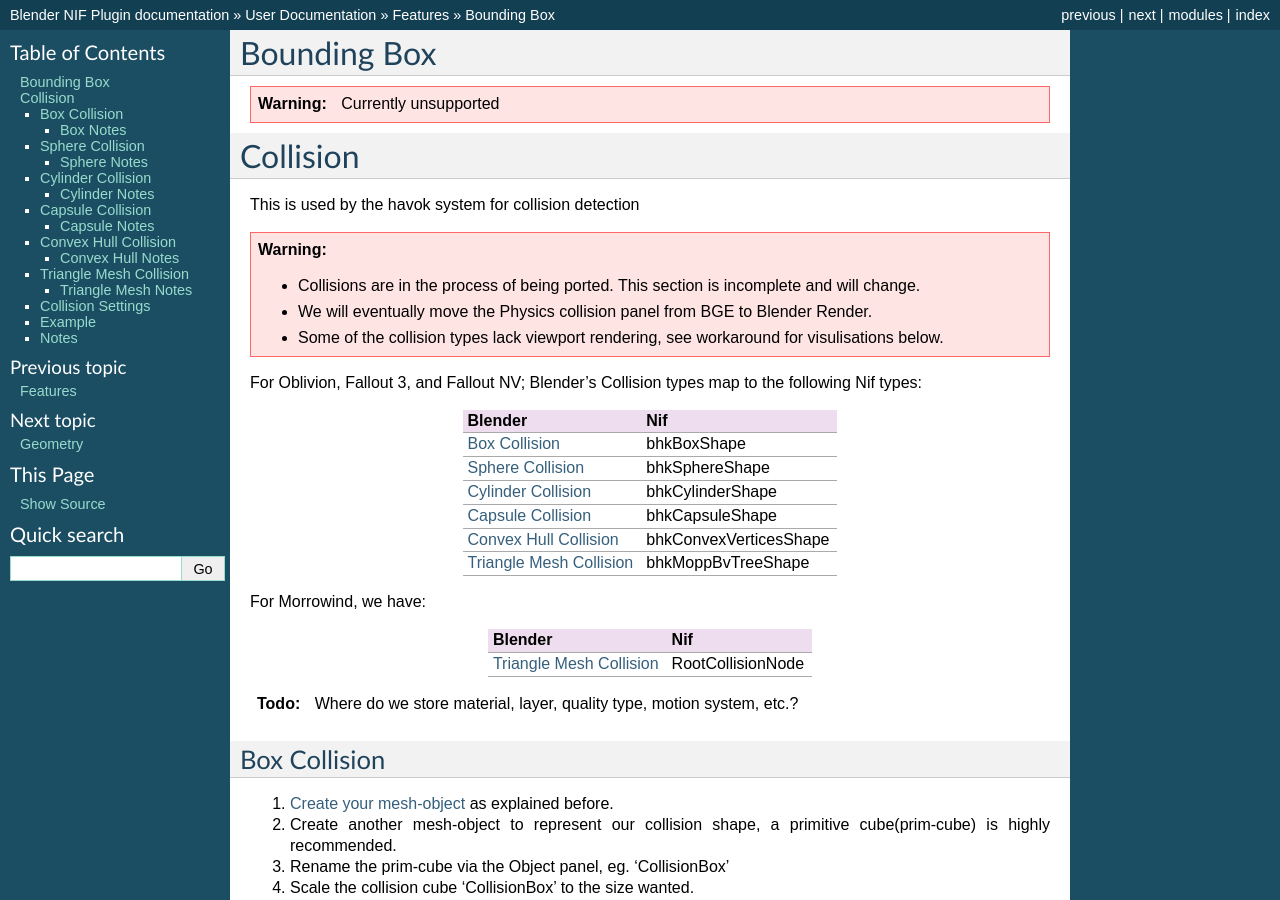
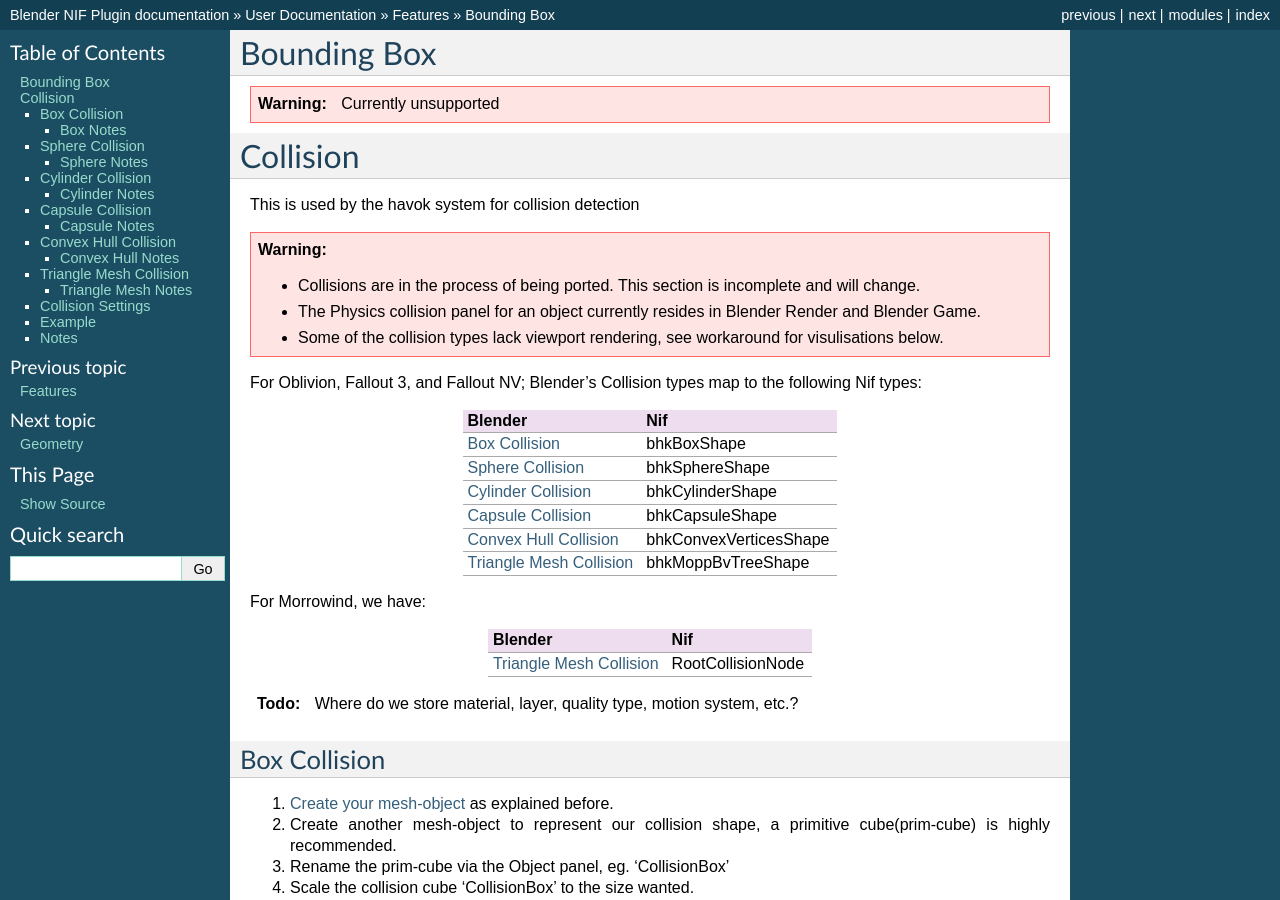
Before and after one commit to niftools/blender_niftools_addon, a Sphinx documentation site: the page built from docs/user/features/collisions.rst, in a window 1280 px wide and 900 px high. Built offline with Sphinx 7.4.7, drawn with Linux system fonts in a browser that asks for light colours; formulas are drawn with MathJax 3; the version number could not be read and is left out; some of the changed text lies outside the part shown.

```diff
--- a/docs/user/features/collisions.rst
+++ b/docs/user/features/collisions.rst
@@ -14,7 +14,7 @@
 .. warning::
 
    * Collisions are in the process of being ported. This section is incomplete and will change.
-   * We will eventually move the Physics collision panel from BGE to Blender Render.
+   * The Physics collision panel for an object currently resides in Blender Render and Blender Game.
    * Some of the collision types lack viewport rendering, see workaround for visulisations below.
 
 For Oblivion, Fallout 3, and Fallout NV; Blender's Collision types map to the following Nif types:
```
Also changed, not shown: other parts of docs/user/features/collisions.rst (+1 -1 lines).
